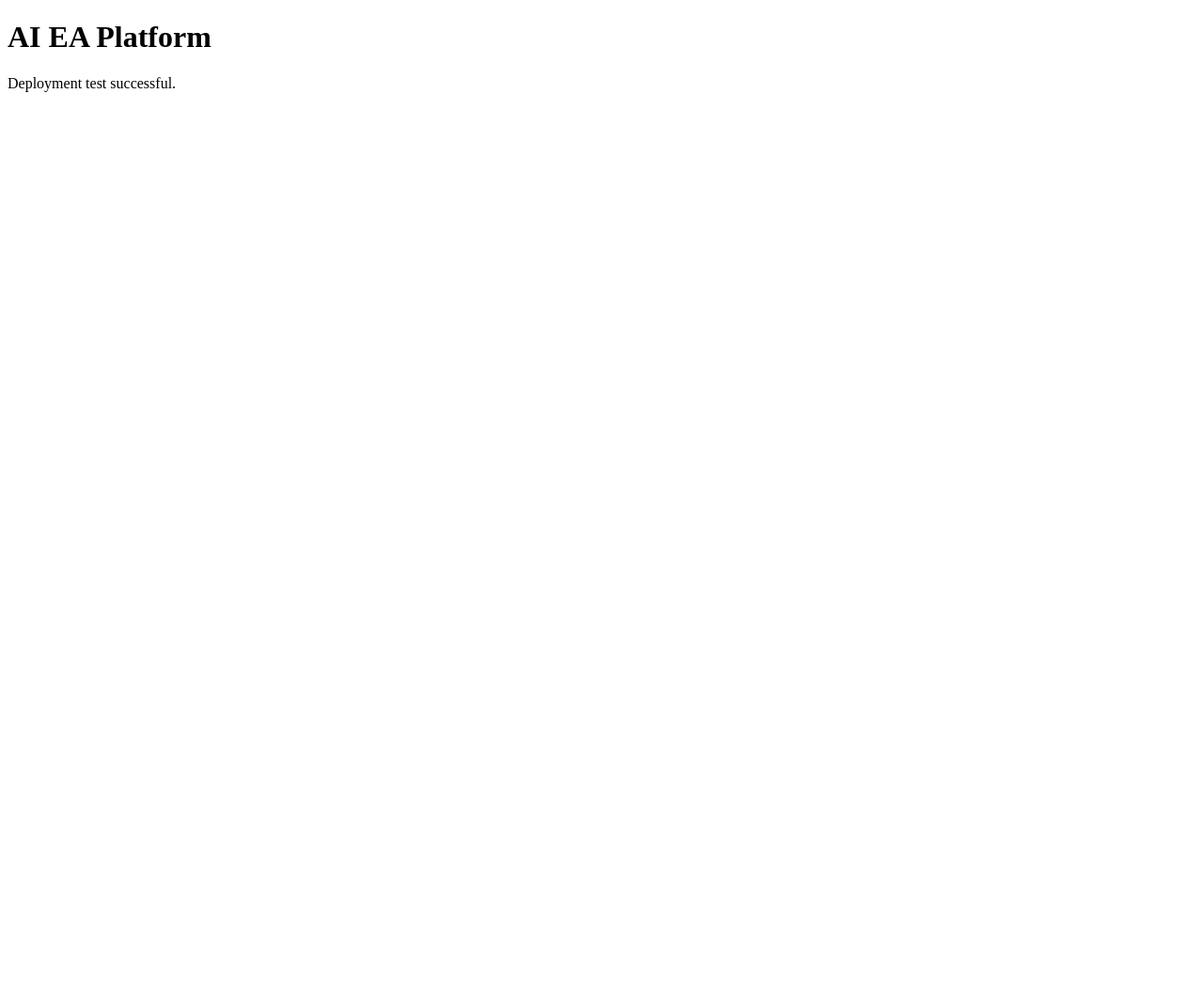
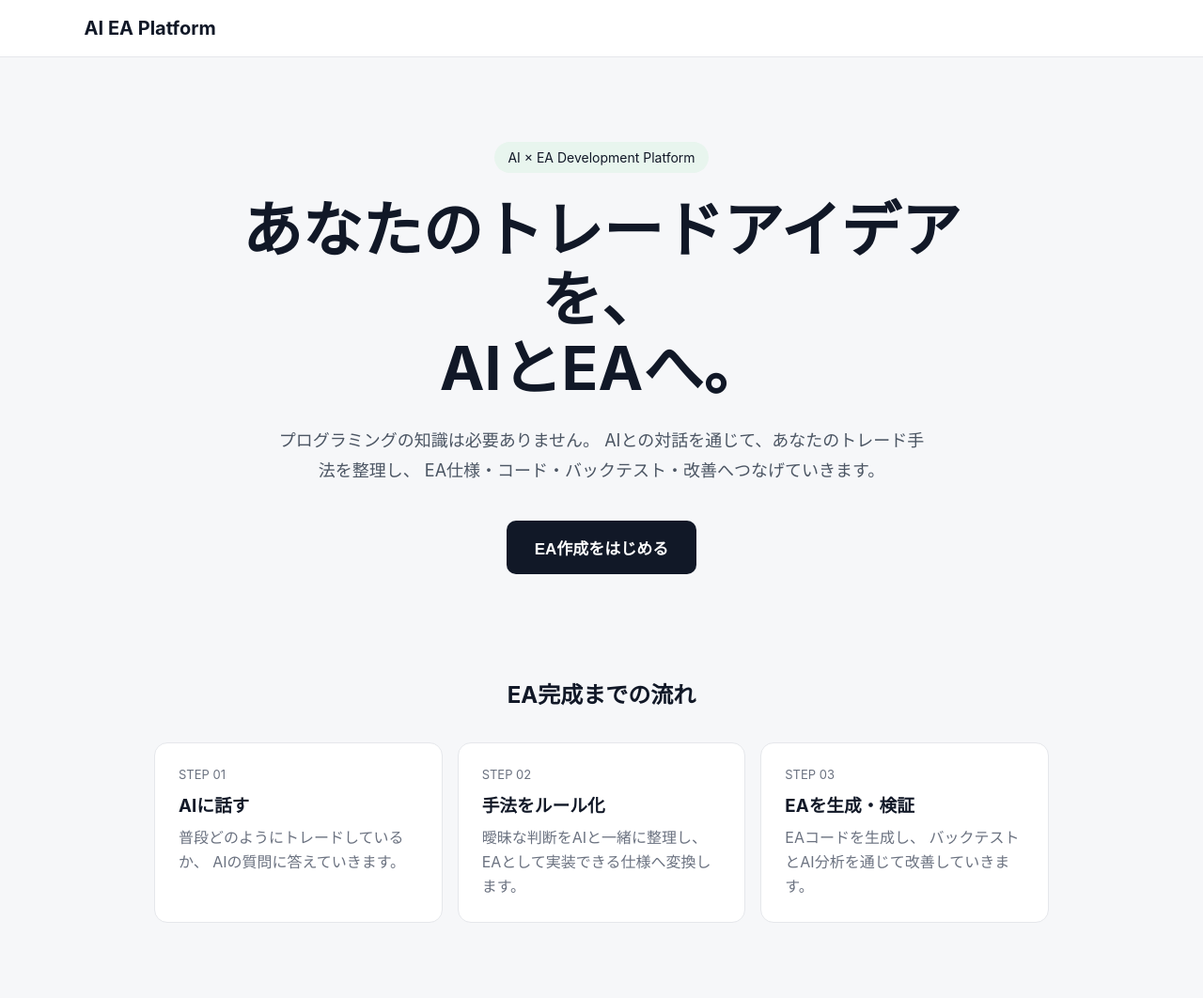
Before and after one commit to crypters358369-blip/ai-ea-platform-mvp, a plain HTML site: page index.html in a window 1280 px wide. Shown: the whole page at 94% size. Before the commit the page ends 800 px from the top, so only its background shows below. Drawn offline with Linux system fonts and the light colour scheme.

Commit message:
Update index.html

```diff
--- a/index.html
+++ b/index.html
@@ -1,12 +1,193 @@
-<!doctype html>
+<!DOCTYPE html>
 <html lang="ja">
 <head>
   <meta charset="UTF-8">
   <meta name="viewport" content="width=device-width, initial-scale=1.0">
   <title>AI EA Platform</title>
+
+  <style>
+    * {
+      box-sizing: border-box;
+    }
+
+    body {
+      margin: 0;
+      font-family: -apple-system, BlinkMacSystemFont, "Segoe UI", sans-serif;
+      background: #f6f7f9;
+      color: #111827;
+    }
+
+    header {
+      background: #ffffff;
+      border-bottom: 1px solid #e5e7eb;
+      padding: 18px 7%;
+      font-weight: 700;
+      font-size: 20px;
+    }
+
+    .hero {
+      max-width: 900px;
+      margin: 0 auto;
+      padding: 90px 24px 60px;
+      text-align: center;
+    }
+
+    .badge {
+      display: inline-block;
+      background: #e8f5ee;
+      padding: 8px 14px;
+      border-radius: 999px;
+      font-size: 14px;
+      margin-bottom: 24px;
+    }
+
+    h1 {
+      font-size: clamp(36px, 6vw, 64px);
+      line-height: 1.15;
+      margin: 0 0 24px;
+    }
+
+    .lead {
+      max-width: 700px;
+      margin: 0 auto 36px;
+      color: #4b5563;
+      font-size: 18px;
+      line-height: 1.8;
+    }
+
+    .start-button {
+      display: inline-block;
+      background: #111827;
+      color: #ffffff;
+      border: 0;
+      border-radius: 10px;
+      padding: 16px 30px;
+      font-size: 17px;
+      font-weight: 700;
+      cursor: pointer;
+    }
+
+    .flow {
+      max-width: 1000px;
+      margin: 0 auto;
+      padding: 30px 24px 80px;
+    }
+
+    .flow h2 {
+      text-align: center;
+      margin-bottom: 35px;
+    }
+
+    .cards {
+      display: grid;
+      grid-template-columns: repeat(3, 1fr);
+      gap: 16px;
+    }
+
+    .card {
+      background: #ffffff;
+      border: 1px solid #e5e7eb;
+      border-radius: 14px;
+      padding: 25px;
+    }
+
+    .number {
+      font-size: 13px;
+      color: #6b7280;
+      margin-bottom: 10px;
+    }
+
+    .card h3 {
+      margin: 0 0 10px;
+    }
+
+    .card p {
+      color: #6b7280;
+      line-height: 1.6;
+      margin: 0;
+    }
+
+    @media (max-width: 700px) {
+      .hero {
+        padding-top: 60px;
+      }
+
+      .cards {
+        grid-template-columns: 1fr;
+      }
+    }
+  </style>
 </head>
+
 <body>
-  <h1>AI EA Platform</h1>
-  <p>Deployment test successful.</p>
+
+<header>
+  AI EA Platform
+</header>
+
+<main>
+
+  <section class="hero">
+
+    <div class="badge">
+      AI × EA Development Platform
+    </div>
+
+    <h1>
+      あなたのトレードアイデアを、<br>
+      AIとEAへ。
+    </h1>
+
+    <p class="lead">
+      プログラミングの知識は必要ありません。
+      AIとの対話を通じて、あなたのトレード手法を整理し、
+      EA仕様・コード・バックテスト・改善へつなげていきます。
+    </p>
+
+    <button class="start-button">
+      EA作成をはじめる
+    </button>
+
+  </section>
+
+  <section class="flow">
+
+    <h2>EA完成までの流れ</h2>
+
+    <div class="cards">
+
+      <div class="card">
+        <div class="number">STEP 01</div>
+        <h3>AIに話す</h3>
+        <p>
+          普段どのようにトレードしているか、
+          AIの質問に答えていきます。
+        </p>
+      </div>
+
+      <div class="card">
+        <div class="number">STEP 02</div>
+        <h3>手法をルール化</h3>
+        <p>
+          曖昧な判断をAIと一緒に整理し、
+          EAとして実装できる仕様へ変換します。
+        </p>
+      </div>
+
+      <div class="card">
+        <div class="number">STEP 03</div>
+        <h3>EAを生成・検証</h3>
+        <p>
+          EAコードを生成し、
+          バックテストとAI分析を通じて改善していきます。
+        </p>
+      </div>
+
+    </div>
+
+  </section>
+
+</main>
+
 </body>
 </html>
```
